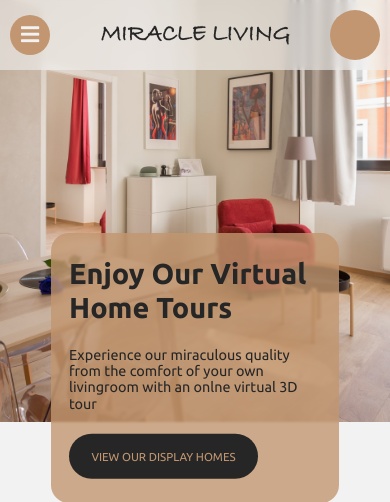
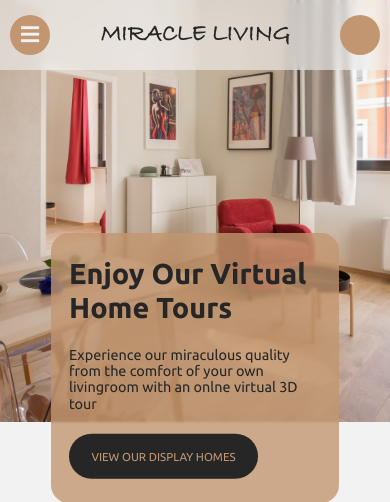
Before and after one commit to cristomathew/miracle_website, a Django app: template miracle/templates/home.html in a window 390 px wide. Shown: the top 502 px of the page. Run offline with Django 3.2, Linux system fonts and the light colour scheme; the template is opened without the code that fills it, so the values that code supplies are empty; parts of the project's set-up code (start-up, migrations or seed data) failed here and were passed over; some libraries are stand-ins or nearby versions.

Commit message:
Update header.css

```diff
--- a/miracle/miracle/static/css/header.css
+++ b/miracle/miracle/static/css/header.css
@@ -243,6 +243,10 @@ header .enquire-btn i{
         font-size: 1.3rem;
     }
     header .enquire-btn{
+        width: 40px;
+        height: 40px;
+        font-size: 1.3rem;
+
         left: initial;
         right: 10px;
     }
```
